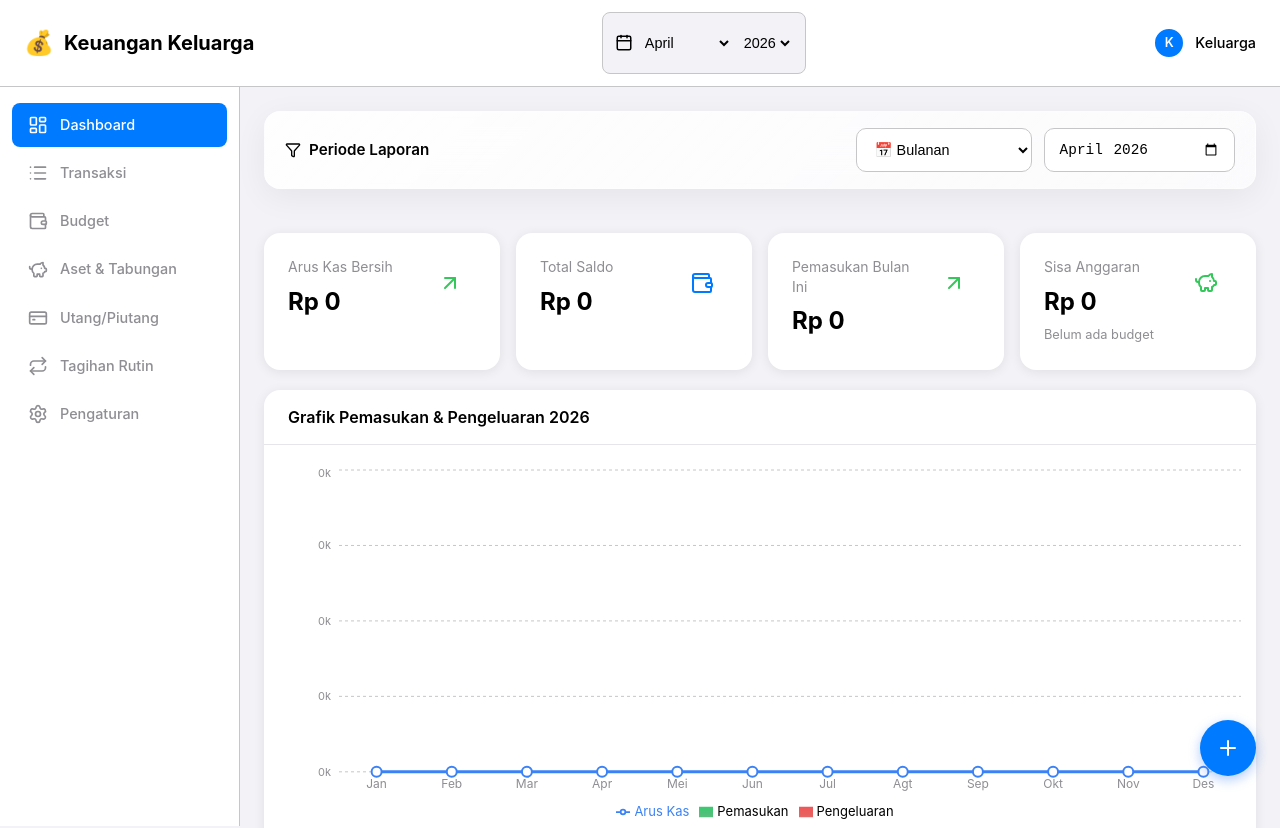
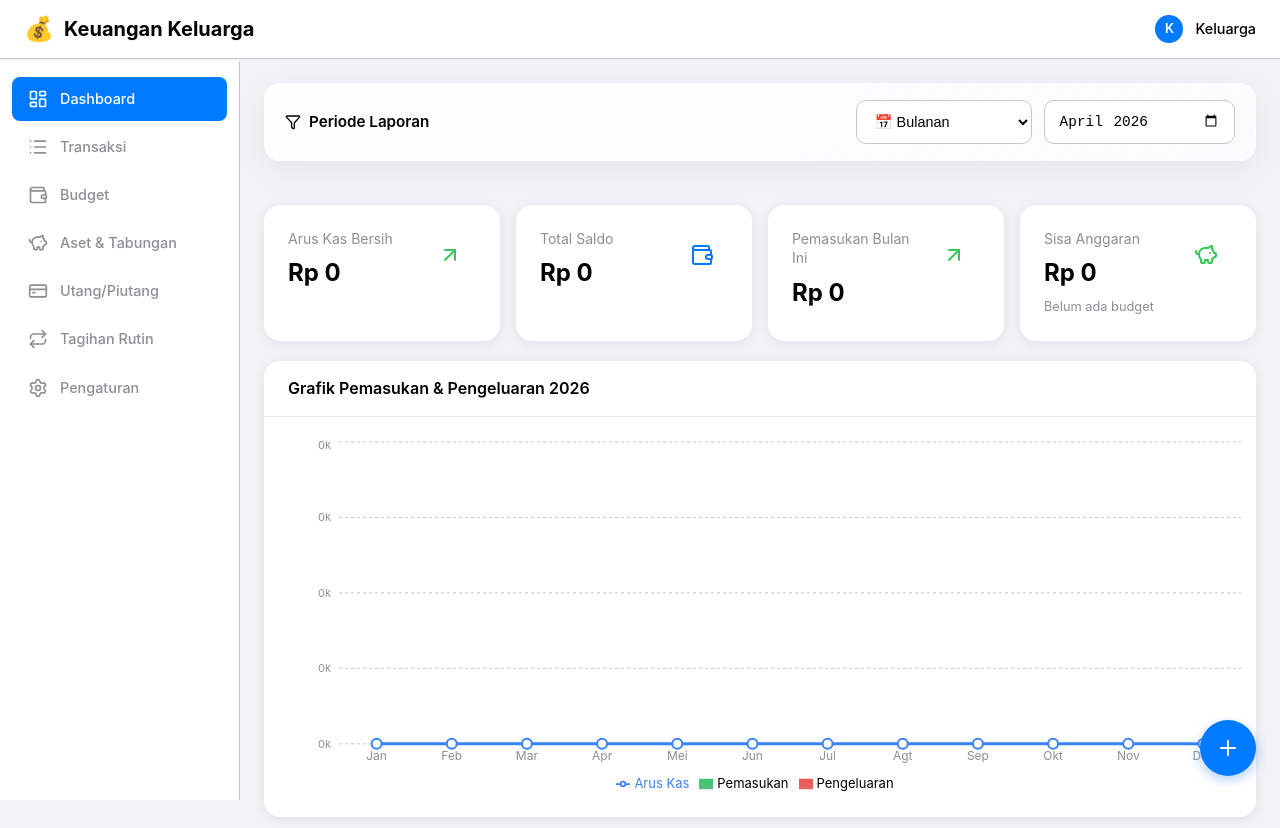
Before and after one commit to QABroadFar/QABroadFar, a React (Vite) app in the folder keuangan-keluarga/: page / in a window 1280 px wide. Shown: the top 828 px of the page. Built offline with nearby package versions, Linux system fonts and the light colour scheme.

Commit message:
modified:   keuangan-keluarga/src/components/layout/Header.jsx 	modified:   keuangan-keluarga/src/pages/Dashboard.jsx

```diff
--- a/keuangan-keluarga/src/components/layout/Header.jsx
+++ b/keuangan-keluarga/src/components/layout/Header.jsx
@@ -29,29 +29,6 @@ export default function Header() {
           <h1>Keuangan Keluarga</h1>
         </div>
       </div>
-      <div className="header-center">
-        <div className="period-selector">
-          <Calendar size={18} />
-          <select
-            value={selectedPeriod.month}
-            onChange={e => handlePeriodChange('month', e.target.value)}
-            className="period-select"
-          >
-            {months.map(m => (
-              <option key={m.value} value={m.value}>{m.label}</option>
-            ))}
-          </select>
-          <select
-            value={selectedPeriod.year}
-            onChange={e => handlePeriodChange('year', e.target.value)}
-            className="period-select"
-          >
-            {years.map(y => (
-              <option key={y.value} value={y.value}>{y.label}</option>
-            ))}
-          </select>
-        </div>
-      </div>
       <div className="header-right">
         <div className="user-profile">
           <div className="user-avatar" style={{ background: 'var(--primary)' }}>
--- a/keuangan-keluarga/src/pages/Dashboard.jsx
+++ b/keuangan-keluarga/src/pages/Dashboard.jsx
@@ -64,7 +64,7 @@ export default function Dashboard() {
 
   // ====== YEARLY BAR CHART (12 months income vs expense) ======
   const yearlyData = useMemo(() => {
-    const year = selectedPeriod.year;
+    const year = new Date(reportDateRange.from).getFullYear();
     const months = [];
     for (let m = 1; m <= 12; m++) {
       const { start, end } = getMonthRange(year, m);
@@ -75,18 +75,21 @@ export default function Dashboard() {
       months.push({ name: shortMonth, Pemasukan: inc, Pengeluaran: exp, Saldo: inc - exp });
     }
     return months;
-  }, [transactions, selectedPeriod.year]);
+  }, [transactions, reportDateRange]);
 
   // Previous month data
-  const prevMonth = getPreviousMonth(selectedPeriod.year, selectedPeriod.month);
+  const currentSelectedDate = new Date(reportDateRange.from);
+  const prevMonth = getPreviousMonth(currentSelectedDate.getFullYear(), currentSelectedDate.getMonth() + 1);
   const prevMonthRange = getMonthRange(prevMonth.year, prevMonth.month);
   const prevMonthTxs = transactions.filter(tx => tx.date >= prevMonthRange.start && tx.date <= prevMonthRange.end);
   const prevIncome = prevMonthTxs.filter(tx => tx.type === 'income').reduce((s, tx) => s + tx.amount, 0);
   const prevExpense = prevMonthTxs.filter(tx => tx.type === 'expense').reduce((s, tx) => s + tx.amount, 0);
 
   // Budget summary
+  const budgetMonth = new Date(reportDateRange.from).getMonth() + 1;
+  const budgetYear = new Date(reportDateRange.from).getFullYear();
   const totalBudget = budgets
-    .filter(b => b.year === selectedPeriod.year && b.month === selectedPeriod.month)
+    .filter(b => b.year === budgetYear && b.month === budgetMonth)
     .reduce((s, b) => s + b.amount, 0);
   const remainingBudget = totalBudget - totalExpense;
   const totalBalance = accounts.reduce((s, a) => s + (a.balance || 0), 0);
@@ -94,7 +97,7 @@ export default function Dashboard() {
   // Top 5 expense categories
   const topExpenseCategories = useMemo(() => {
     const catMap = {};
-    expenses.forEach(tx => {
+    reportTxs.filter(tx => tx.type === 'expense').forEach(tx => {
       if (!catMap[tx.categoryId]) catMap[tx.categoryId] = { categoryId: tx.categoryId, total: 0 };
       catMap[tx.categoryId].total += tx.amount;
     });
@@ -105,13 +108,13 @@ export default function Dashboard() {
         const cat = categories.find(c => c.id === item.categoryId);
         return { name: cat?.name || 'Unknown', total: item.total, color: cat?.color || '#666' };
       });
-  }, [expenses, categories]);
+  }, [reportTxs, categories]);
 
   // Category comparison (this month vs last month)
   const categoryComparison = useMemo(() => {
     const thisCatMap = {};
     const prevCatMap = {};
-    expenses.forEach(tx => {
+    reportTxs.filter(tx => tx.type === 'expense').forEach(tx => {
       if (!thisCatMap[tx.categoryId]) thisCatMap[tx.categoryId] = 0;
       thisCatMap[tx.categoryId] += tx.amount;
     });
@@ -128,7 +131,7 @@ export default function Dashboard() {
         'Bulan Lalu': prevCatMap[catId] || 0,
       };
     }).filter(d => d['Bulan Ini'] > 0 || d['Bulan Lalu'] > 0);
-  }, [expenses, prevMonthTxs, categories]);
+  }, [reportTxs, prevMonthTxs, categories]);
 
   // Health ratio calculation
   const healthRatio = useMemo(() => {
```
